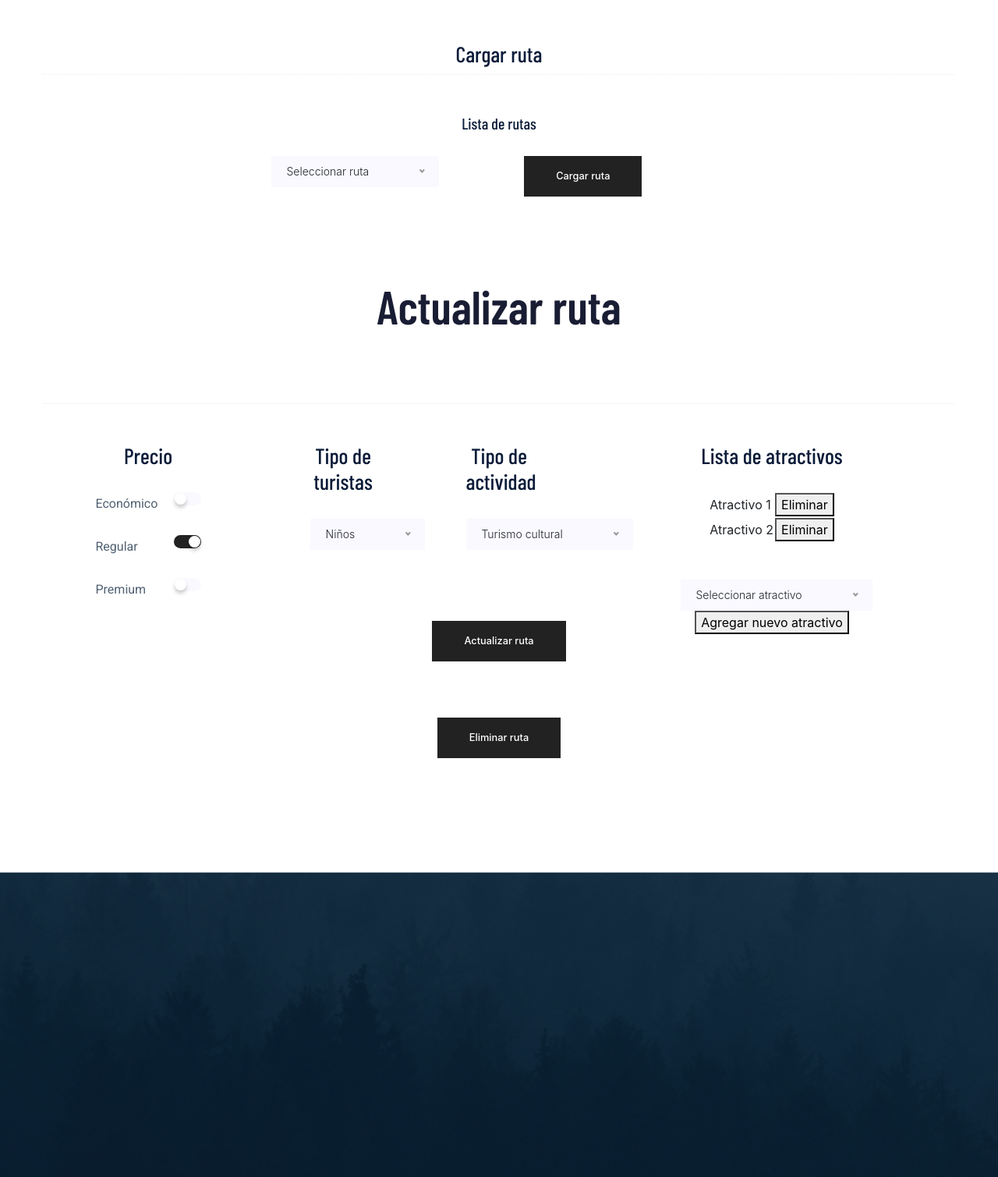
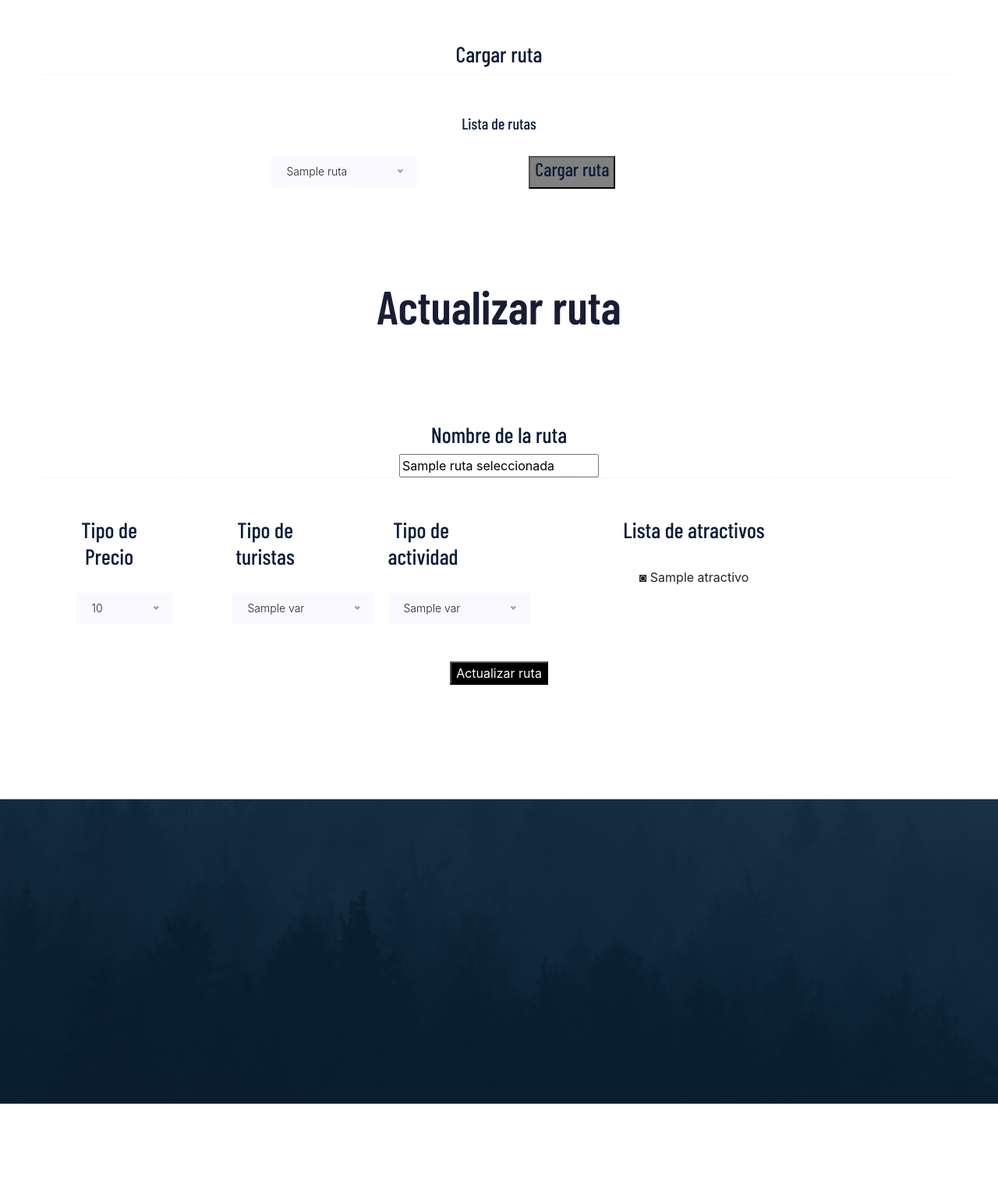
Before and after one commit to Kenneth2698/SitioWebGrupo1, a PHP site: template view/actualizarRuta.php in a window 1280 px wide. Shown: the part 250-1759 px from the top of the page at 78% size. After the commit the page ends 1665 px from the top, so only its background shows below. Run offline with PHP 8.4, Linux system fonts and the light colour scheme; the template is opened without the code that fills it: most values are stand-ins (such as "Sample title", 1, 10 or a date in 2020); some web fonts are replaced.

Commit message:
Se actualizan rutas

```diff
--- a/view/actualizarRuta.php
+++ b/view/actualizarRuta.php
@@ -95,15 +95,19 @@
                                 <div class="single-element-widget" style="width: 50% !important;">
                                     <h5 class="mb-30">Lista de rutas</h5>
                                     <div class="default-select" id="default-select"">
-                                    <select>
-                                        <option value=" 1">Seleccionar ruta</option>
-                                        <option value=" 1">Ruta 1</option>
-                                        <option value=" 1">Ruta 2</option>
-                                        <option value=" 1">Ruta 3</option>
+                                        <form action=" ?controlador=Default&accion=cargarRutaActualizar" method="POST">
+                                        <select id="idRuta" name="idRuta">
+                                            <?php foreach ($vars['rutas'] as $ruta) { ?>
+                                                <option value=" <?php echo $ruta['id'] ?>"><?php echo $ruta['nombre'] ?></option>
+
+                                            <?php } ?>
                                         </select>
                                         <center>
-                                            <a href="#actualizar" class="genric-btn primary e-large">Cargar ruta</a>
+                                            <button type="submit" style="  background-color: gray;">
+                                                <h4>Cargar ruta</h4>
+                                            </button>
                                         </center>
+                                        </form>
                                     </div>
                                 </div>
                             </center>
@@ -112,39 +116,31 @@
                     </div>
                 </div>
                 <br><br><br>
-
+                <?php if ($vars['actualizar']) { ?>
                     <div class="section-tittle text-center" id="actualizar">
                         <h2>Actualizar ruta</h2>
+                        <br>
+                        <form action="?controlador=Default&accion=actualizarRuta" method="POST">
+                            <center>
+                                <h3>Nombre de la ruta</h3>
+                                <input type="text" id="nombre" name="nombre" value="<?php echo $vars['rutaSeleccionada']['nombre'] ?>">
+                            </center>
                     </div>
                     <div class="section-top-border">
+
                         <div class="row">
-                        <div class="col-lg-3 col-md-3">
+                            <div class="col-lg-2 col-md-2">
                                 <center>
                                     <div class="single-element-widget" style="width: 50% !important;">
-
-                                    <h3 class="mb-30">Precio</h3>
-                                    <div class="switch-wrap d-flex justify-content-between">
-                                        <p>Económico</p>
-                                        <div class="primary-switch">
-                                            <input type="checkbox" id="switch1">
-                                            <label for="switch1"></label>
+                                        <h3 class="mb-30">Tipo de Precio</h3>
+                                        <div class="default-select" id="default-select"">
+                                    <select id=" precio" name="precio">
+                                            <option value="<?php echo $vars['rutaSeleccionada']['precio'] ?>" selected><?php echo $vars['nombrePrecio'] ?></option>
+                                            <option value=" 1">Economico</option>
+                                            <option value="2">Regular</option>
+                                            <option value="3">Premium</option>
+                                            </select>
                                         </div>
-                                    </div>
-                                    <div class="switch-wrap d-flex justify-content-between">
-                                        <p>Regular</p>
-                                        <div class="primary-switch">
-                                            <input type="checkbox" id="switch2" checked>
-                                            <label for="switch2"></label>
-                                        </div>
-                                    </div>
-                                    <div class="switch-wrap d-flex justify-content-between">
-                                        <p>Premium</p>
-                                        <div class="primary-switch">
-                                            <input type="checkbox" id="switch3">
-                                            <label for="switch3"></label>
-                                        </div>
-                                    </div>
-
                                     </div>
                                 </center>
                             </div>
@@ -153,10 +149,11 @@
                                     <div class="single-element-widget" style="width: 50% !important;">
                                         <h3 class="mb-30">Tipo de turistas</h3>
                                         <div class="default-select" id="default-select"">
-                                    <select>
+                                    <select id=" tipoTurista" name="tipoTurista">
+                                            <option value="<?php echo $vars['rutaSeleccionada']['tipoTurista'] ?>" selected><?php echo $vars['nombreTipoTurista'] ?></option>
                                             <option value=" 1">Niños</option>
-                                        <option value="1">Adultos</option>
-                                        <option value="1">Todo Publico</option>
+                                            <option value="2">Adultos</option>
+                                            <option value="3">Todo Publico</option>
                                             </select>
                                         </div>
                                     </div>
@@ -167,37 +164,29 @@
                                     <div class="single-element-widget" style="width: 50% !important;">
                                         <h3 class="mb-30">Tipo de actividad</h3>
                                         <div class="default-select" id="default-select"">
-                                    <select>
+                                    <select id=" tipoActividad" name="tipoActividad">
+                                            <option value="<?php echo $vars['rutaSeleccionada']['tipoActividad'] ?>" selected><?php echo $vars['nombreTipoActividad'] ?></option>
                                             <option value=" 1">Turismo cultural</option>
-                                        <option value="1">Turismo de aventura</option>
-                                        <option value="1">Turismo de playa</option>
+                                            <option value="2">Turismo de aventura</option>
+                                            <option value="3">Turismo de playa</option>
                                             </select>
                                         </div>
                                     </div>
                                 </center>
-
+                                <br><br>
                             </div>
                             <div class="col-lg-5 col-md-5">
                                 <center>
                                     <div class="single-element-widget" style="width: 50% !important;">
                                         <h3 class="mb-30">Lista de atractivos</h3>
-                                    <div class="default-select" id="default-select"">
+                                        <div class="default-select" id="default-select">
                                             <table>
-
+                                                <?php foreach ($vars['atractivos'] as $atractivo) { ?>
                                                     <tr>
-                                        <td>Atractivo 1</td>
-                                        <td><button style=" color: black">Eliminar</button></td>
+                                                        <td>◙ <?php echo $atractivo['nombre'] ?></td>
                                                     </tr>
-                                        <tr>
-                                            <td>Atractivo 2</td>
-                                            <td><button style="color: black">Eliminar</button></td>
-                                        </tr>
+                                                <?php } ?>
                                             </table>
-                                        <br><br>
-                                        <select>
-                                            <option value=" 1">Seleccionar atractivo</option>
-                                        </select>
-                                        <button style="color: black">Agregar nuevo atractivo</button>
                                         </div>
 
                                     </div>
@@ -205,15 +194,14 @@
 
                             </div>
                         </div>
+                        <input type="hidden" id="id" name="id" value="<?php echo $vars['rutaSeleccionada']['id'] ?>">
+                        <center>
+                            <button type="submit" style="background-color: black;">Actualizar ruta</button>
+                        </center>
+                        </form>
 
-                    <center>
-                        <a href="?controlador=Default&accion=mostrarActualizarRuta" class="genric-btn primary e-large">Actualizar ruta</a>
-                    </center>
-                    <br><br><br>
-                    <center>
-                        <a href="?controlador=Default&accion=mostrarActualizarRuta" class="genric-btn primary e-large">Eliminar ruta</a>
-                    </center>
                     </div>
+                <?php } ?>
             </div>
         </div>
         <br><br><br><br>
```
Also changed, not shown: controller/DefaultController.php (+85 -8 lines), model/Algoritmos.php (+26 -3 lines). Lines whose indentation alone changed are shown as unchanged.
